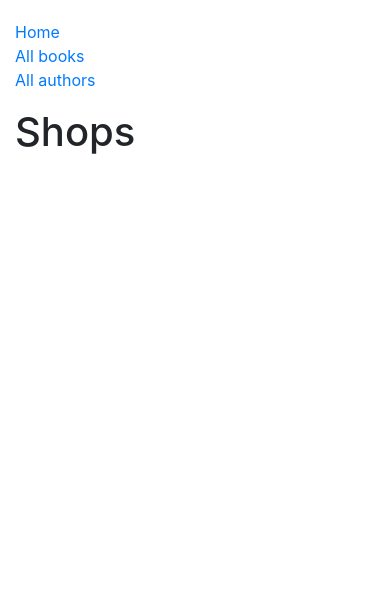
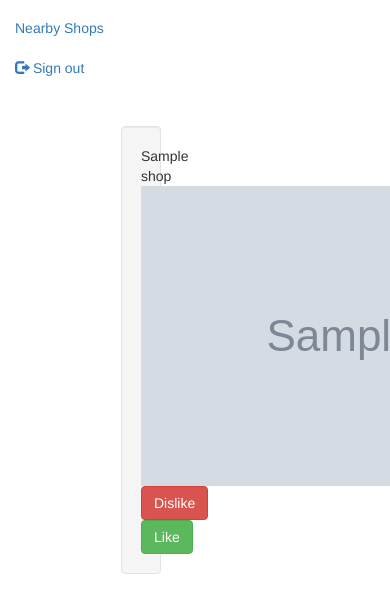
Before and after one commit to waiil/web_coding_challenge, a Django app: template shopify/shops/templates/index.html in a window 390 px wide; the page is wider, and only the part inside the window is pictured. Shown: the top 613 px of that part. Run offline with Django 3.2, Linux system fonts and the light colour scheme; the template is opened without the code that fills it: values that come from a table or form of the project are taken from there, others are empty; tables that the repository leaves empty hold one stand-in row (values such as "Sample post"); grey boxes marked "Sample" are stand-in pictures; some libraries are stand-ins or nearby versions.

Commit message:
like service

```diff
--- a/shopify/shopify/urls.py
+++ b/shopify/shopify/urls.py
@@ -13,9 +13,11 @@ Including another URLconf
     1. Import the include() function: from django.conf.urls import url, include
     2. Add a URL to urlpatterns:  url(r'^blog/', include('blog.urls'))
 """
-from django.conf.urls import url
+from django.conf.urls import url, include
 from django.contrib import admin
 import django_cas_ng.views as cas_views
+from django.core.urlresolvers import reverse_lazy
+from django.views.generic import RedirectView
 from shops.views import home
 
 urlpatterns = [
@@ -23,5 +25,6 @@ urlpatterns = [
     url(r'^accounts/login$', cas_views.login, name='cas_ng_login'),
     url(r'^accounts/logout$', cas_views.logout, name='cas_ng_logout'),
     url(r'^accounts/callback$', cas_views.callback, name='cas_ng_proxy_callback'),
-    url(r'', home, name='index')
+    url(r'shops/', include('shops.urls')),
+    url(r'', RedirectView.as_view(url=reverse_lazy('index'), permanent=True)),
 ]
--- a/shopify/shops/models.py
+++ b/shopify/shops/models.py
@@ -8,7 +8,7 @@ from django.db import models
 
 
 class Shop(models.Model):
-    google_id = models.CharField(verbose_name=_('Google ID'), max_length=255)
+    google_id = models.CharField(verbose_name=_('Google ID'), max_length=255, unique=True)
     name = models.CharField(verbose_name=_(u'Shop name'), max_length=255)
     rating = models.FloatField(verbose_name=_('Rating'))
     address = models.CharField(verbose_name=_('Shop Address'), max_length=255)
@@ -16,6 +16,7 @@ class Shop(models.Model):
     latitude = models.FloatField(verbose_name=_(u'Latitude'))
     # TO DO : UPDATE TO ARRAY FIELD
     favoris_of = models.CharField(blank=True, null=True, verbose_name=_(u'Favoris of'), max_length=255)
+    icon = models.CharField(blank=True, null=True, verbose_name=_(u'Shop Icon'), max_length=100)
 
     def __unicode__(self):
         return "%s %s" % (self.longitude, self.latitude)
--- a/shopify/shops/templates/index.html
+++ b/shopify/shops/templates/index.html
@@ -1,5 +1,17 @@
 {% extends "base.html" %}
 
 {% block content %}
-  <h1>Shops</h1>
+    {% for shop in shops%}
+        <div class="col-sm-5" style="padding-bottom: 20px;width:30%">
+            <ul class="well">
+                <div style="padding-left:30%;">{{shop.name}}</div>
+                <div style="padding-left:30%;"><img src="{{shop.icon}}"></div>
+                <div style="padding-left:25%;padding-top: 6%;">
+                    <button onclick="dislike(this.id)" class="dislike btn btn-danger" type="button" id="{{shop.google_id}}">Dislike</button>
+                    <button onclick="like(this.id)" url="{% url 'like_shop' %}" class="like btn btn-success" type="button" id="{{shop.google_id}}">Like</button>
+                </div>
+
+            </ul>
+        </div>
+    {% endfor %}
 {% endblock %}
--- a/shopify/shops/urls.py
+++ b/shopify/shops/urls.py
@@ -0,0 +1,8 @@
+from django.conf.urls import url
+from .views import home, like_shop
+
+
+urlpatterns = [
+    url(r'^$', home, name='index'),
+    url(r'like-shop/', like_shop, name="like_shop"),
+]
--- a/shopify/static/css/styles.css
+++ /dev/null
@@ -1,5 +0,0 @@
-.sidebar-nav {
-    margin-top: 20px;
-    padding: 0;
-    list-style: none;
-}
--- /dev/null
+++ b/shopify/static/js/shops.js
@@ -0,0 +1,9 @@
+function dislike(id){
+}
+
+function like(id){
+    url = $("#"+id+".like").attr("url")
+    $.get(url+"?id="+id, function(response){
+        $("#"+id+".like").parent().parent().parent().remove()
+    })
+}
--- a/shopify/templates/base.html
+++ b/shopify/templates/base.html
@@ -1,28 +1,29 @@
 <!DOCTYPE html>
 <html lang="en">
 <head>
-  {% block title %}<title>Local Library</title>{% endblock %}
+  {% load staticfiles %}
+  {% block title %}<title>Shopify</title>{% endblock %}
   <meta charset="utf-8">
   <meta name="viewport" content="width=device-width, initial-scale=1">
-  <link rel="stylesheet" href="https://stackpath.bootstrapcdn.com/bootstrap/4.1.3/css/bootstrap.min.css" integrity="sha384-MCw98/SFnGE8fJT3GXwEOngsV7Zt27NXFoaoApmYm81iuXoPkFOJwJ8ERdknLPMO" crossorigin="anonymous">
-  <!-- Add additional CSS in static file -->
-  {% load static %}
-  <link rel="stylesheet" href="{% static 'css/styles.css' %}">
+  <script type="text/javascript" src="//code.jquery.com/jquery-2.1.1.js"></script>
+  <script type="text/javascript" src="//maxcdn.bootstrapcdn.com/bootstrap/3.2.0/js/bootstrap.min.js"></script>
+  <link rel="stylesheet" type="text/css" href="//maxcdn.bootstrapcdn.com/bootstrap/3.3.4/css/bootstrap.min.css">
 </head>
+
 <body>
+{% block sidebar %}
+ <nav class="navbar-light">
   <div class="container-fluid">
-    <div class="row">
-      <div class="col-sm-2">
-      {% block sidebar %}
-        <ul class="sidebar-nav">
-          <li><a href="{% url 'index' %}">Home</a></li>
-          <li><a href="">All books</a></li>
-          <li><a href="">All authors</a></li>
-        </ul>
-     {% endblock %}
-      </div>
-      <div class="col-sm-10 ">{% block content %}{% endblock %}</div>
-    </div>
+    <ul class="nav navbar-nav navbar-right">
+        <li class="active"><a href="{% url 'index' %}">Nearby Shops</a></li>
+      <li><a href="{% url 'cas_ng_logout' %}"><span class="glyphicon glyphicon-log-out"></span> Sign out</a></li>
+    </ul>
   </div>
+</nav>
+{% endblock %}
+<div class="row" style="margin-right: 60px;margin-left: 106px;padding-top: 31px;">{% block content %}{% endblock %}</div>
+<script src="{% static 'js/shops.js' %}"></script>
+{% block extra_scripts%}
+{% endblock %}
 </body>
 </html>
```
Also changed, not shown: shopify/shopify/settings.py (+3 -8 lines), shopify/shops/views.py (+18 -2 lines), 1 other file.
